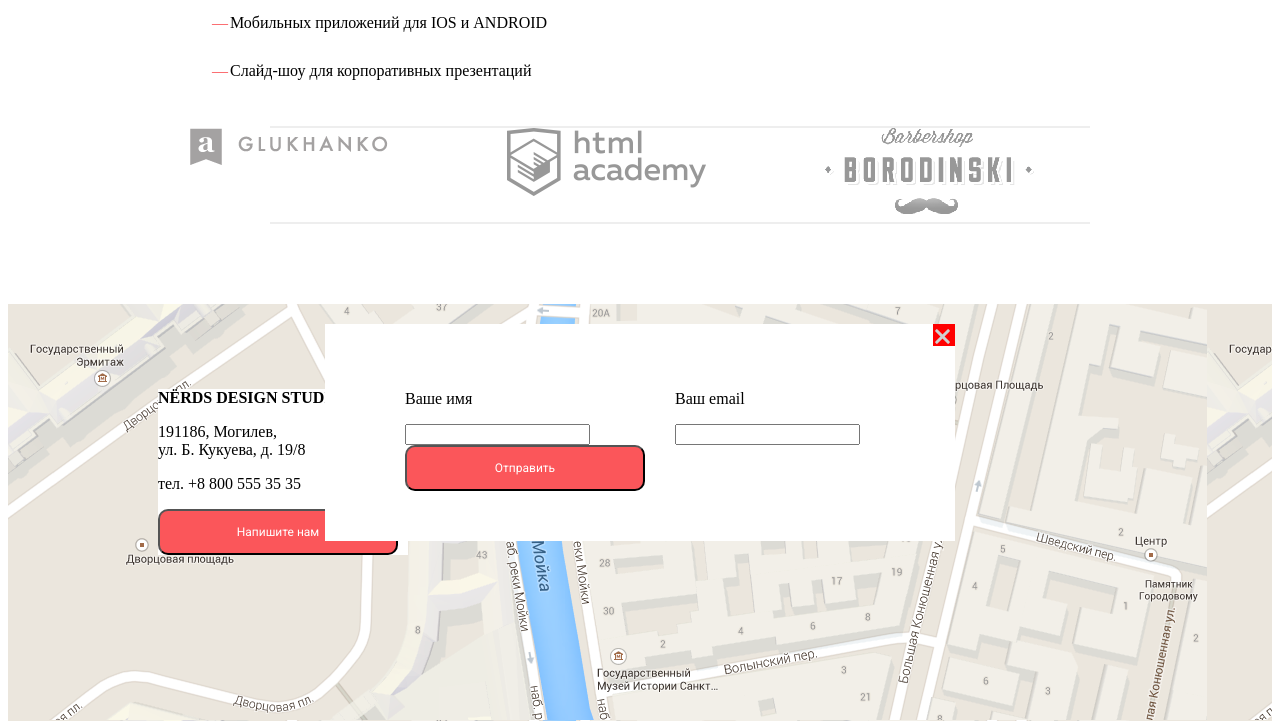
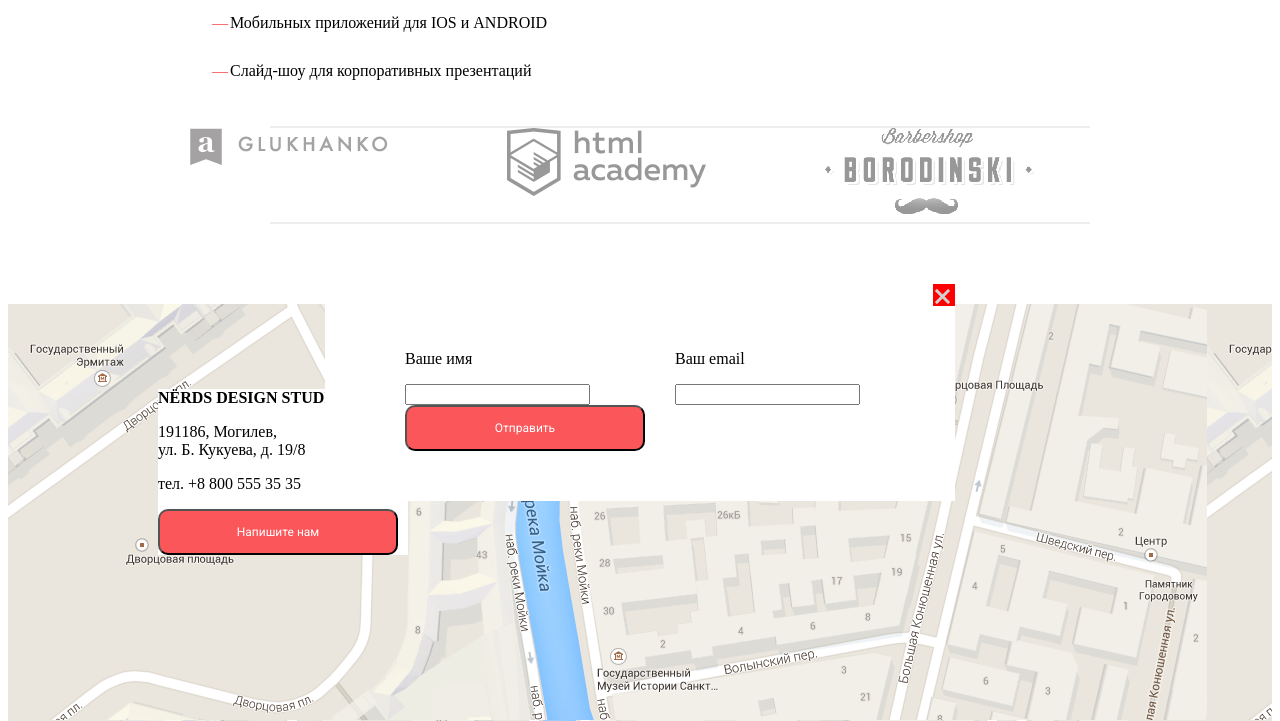
Before and after one commit to IvanVasilchikov/ivanvasilchikov.github.io, a plain HTML site: page index.html in a window 1280 px wide. Both pictures are taken after a click on the button "Напишите нам". Shown: the part 1207-1928 px from the top of the page. Drawn offline with Linux system fonts and the light colour scheme.

Commit message:
upate 2.0

```diff
--- a/style.css
+++ b/style.css
@@ -250,7 +250,7 @@ width:590px;
 	position:absolute;
 	width:470px;
 	padding:50px 80px;
-	top:20px;
+	top:-20px;
 	left:50%;
 	margin-left:-315px;
 	background-color:#ffffff;
```
